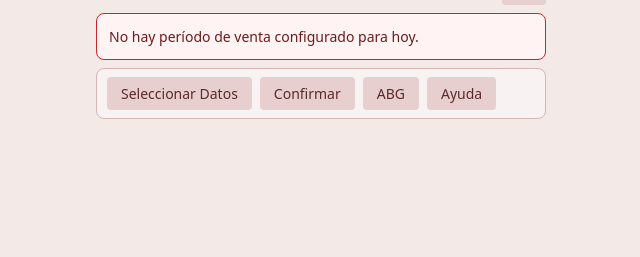
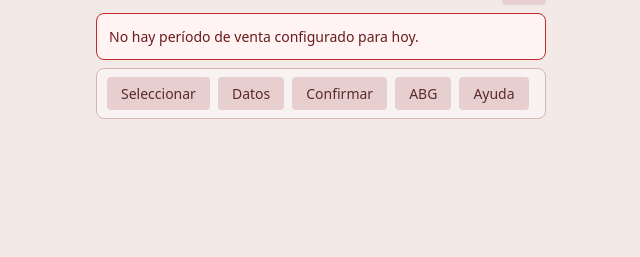
Before and after one commit to Velizpedroeulogio/VentaCupones, a Django app: template ventas/templates/ventas/form2.html in a window 1280 px wide. Shown: the part 43-300 px from the top of the page, without its empty margins (319-959 px from the left). Run offline with Django 5.2, Linux system fonts and the light colour scheme; the template is opened without the code that fills it, so the values that code supplies are empty.

Commit message:
Tag006 fix: Seleccionar, Datos y Confirmar son tres botones separados
Co-Authored-By: Claude Sonnet 4.6 <noreply@anthropic.com>

```diff
--- a/ventas/templates/ventas/form2.html
+++ b/ventas/templates/ventas/form2.html
@@ -46,7 +46,8 @@
     <!-- ABG / Ayuda -->
     <div class="byl-card">
         <div class="d-flex gap-2 flex-wrap">
-            <button class="byl-btn" type="button">Seleccionar Datos</button>
+            <button class="byl-btn" type="button">Seleccionar</button>
+            <button class="byl-btn" type="button">Datos</button>
             <button class="byl-btn" type="button">Confirmar</button>
             <a class="byl-btn" href="{% url 'ventas:ayuda' evn 'SOMOS' %}">ABG</a>
             <a class="byl-btn" href="{% url 'ventas:ayuda' evn 'HELP1' %}">Ayuda</a>
```
